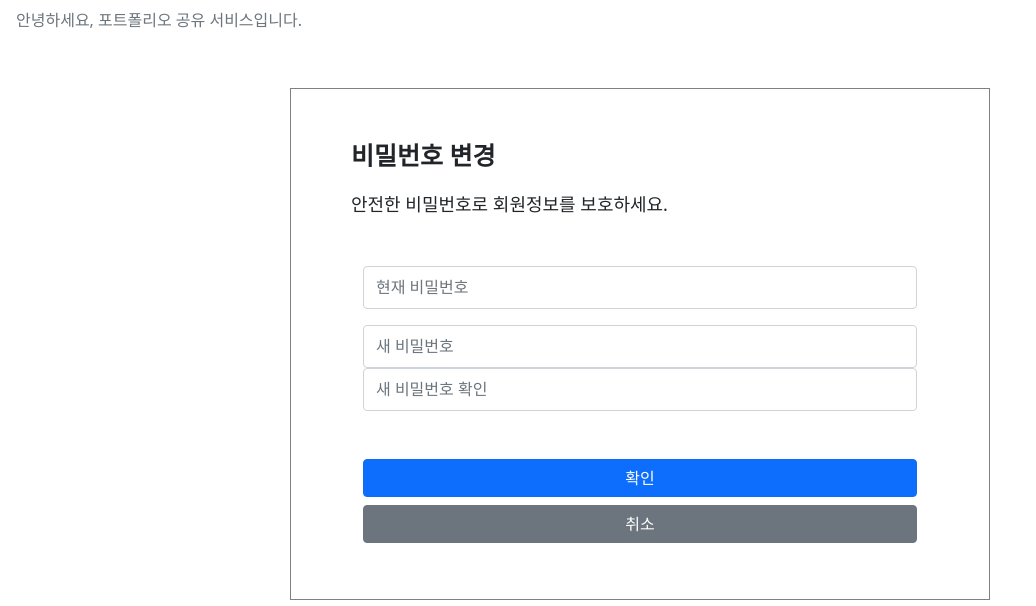
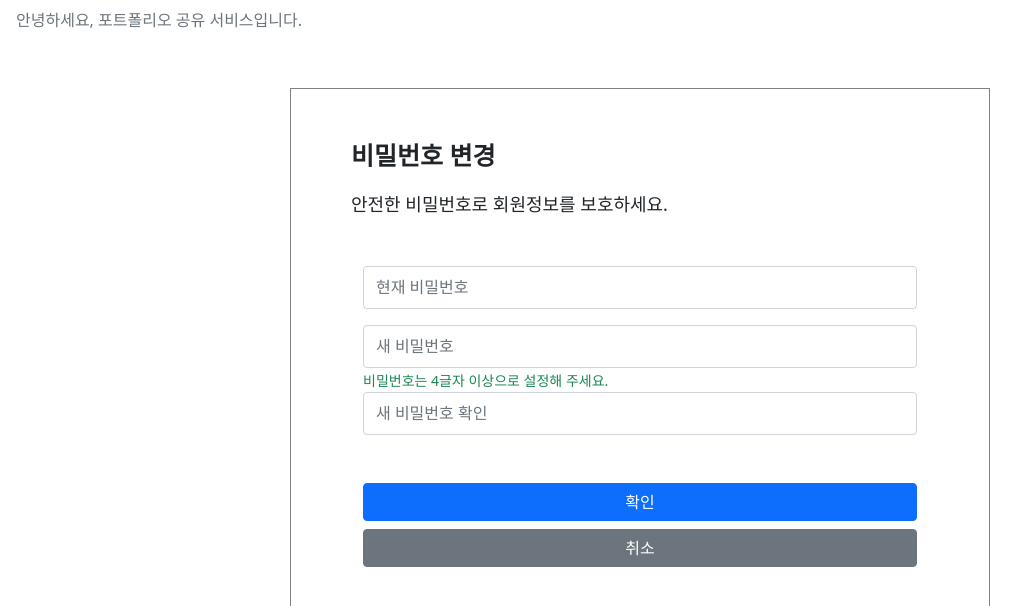
Before and after one commit to bobpull/bobpull, a React (Create React App) app in the folder front/: page /edit/password in a window 1280 px wide. Shown: the top 606 px of the page, without its empty margins (0-1036 px from the left). Built offline with nearby package versions, Linux system fonts and the light colour scheme; no server answers.

Commit message:
비밀번호 4글자 이상으로 설정 조건 추가

```diff
--- a/front/src/components/user/EditPwForm.js
+++ b/front/src/components/user/EditPwForm.js
@@ -1,4 +1,4 @@
-import { useState, useContext } from "react";
+import { useState, useContext, useRef, useEffect } from "react";
 import { useNavigate } from "react-router-dom";
 import { UserStateContext } from "../../App";
 import { Container, Form, Row, Button } from "react-bootstrap";
@@ -13,6 +13,16 @@ function PasswordEdit() {
   const [currentPassword, setCurrentPassword] = useState("");
   const [newPassword, setNewPassword] = useState("");
   const [confirmNewPW, setConfirmNewPW] = useState("");
+
+  const errorRef = useRef();
+
+  useEffect(() => {
+    if (newPassword.length < 4) {
+      errorRef.current.innerText = "비밀번호는 4글자 이상으로 설정해 주세요.";
+    } else {
+      errorRef.current.innerText = "";
+    }
+  }, [newPassword]);
 
   const isCorrect = newPassword === confirmNewPW;
 
@@ -66,6 +76,7 @@ function PasswordEdit() {
               placeholder="새 비밀번호"
               style={{ height: "43px" }}
             />
+            <Form.Text ref={errorRef} className="text-success"></Form.Text>
           </Form.Group>
           <Form.Group controlId="confirmNewPassword">
             <Form.Control
```
